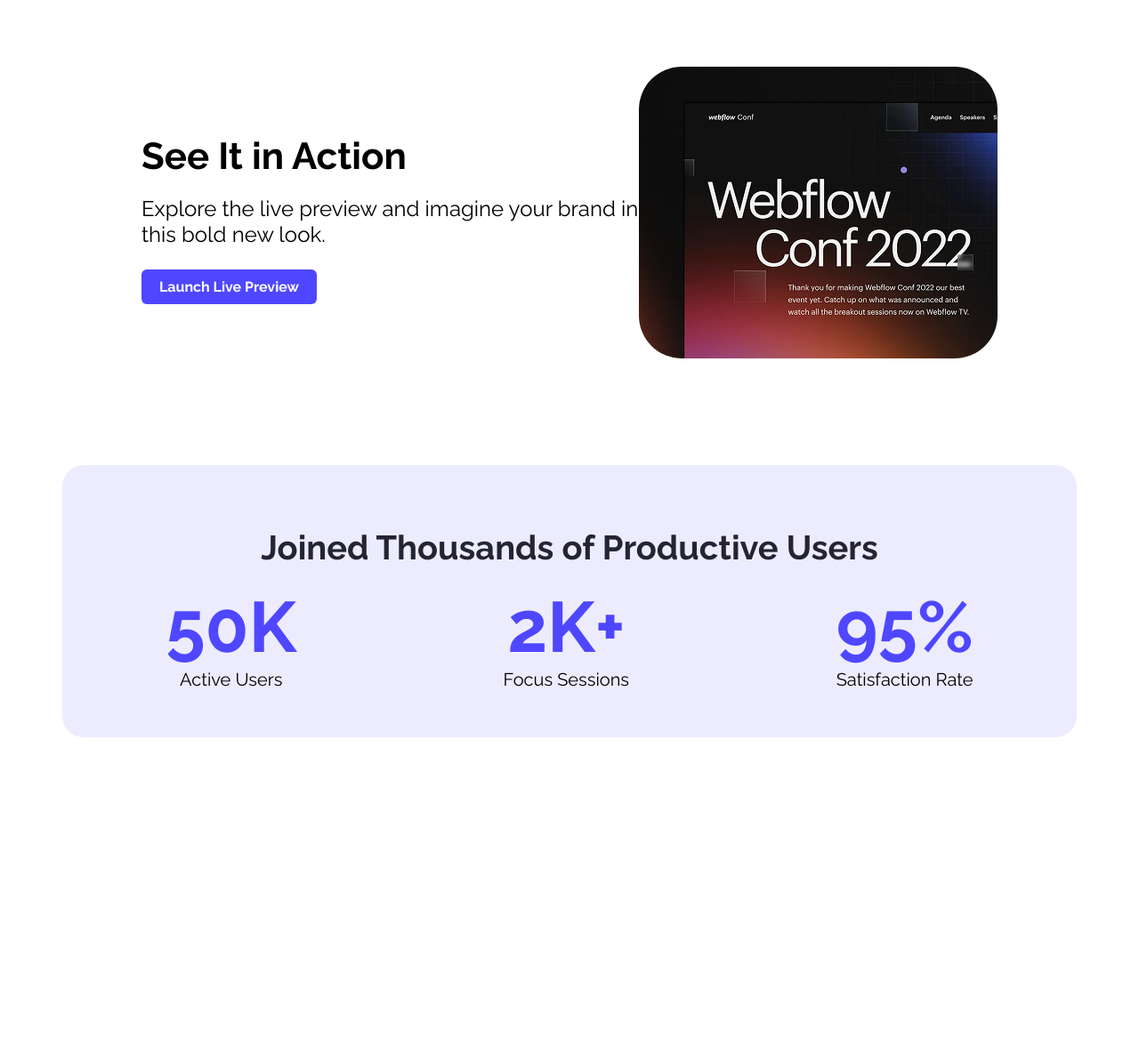
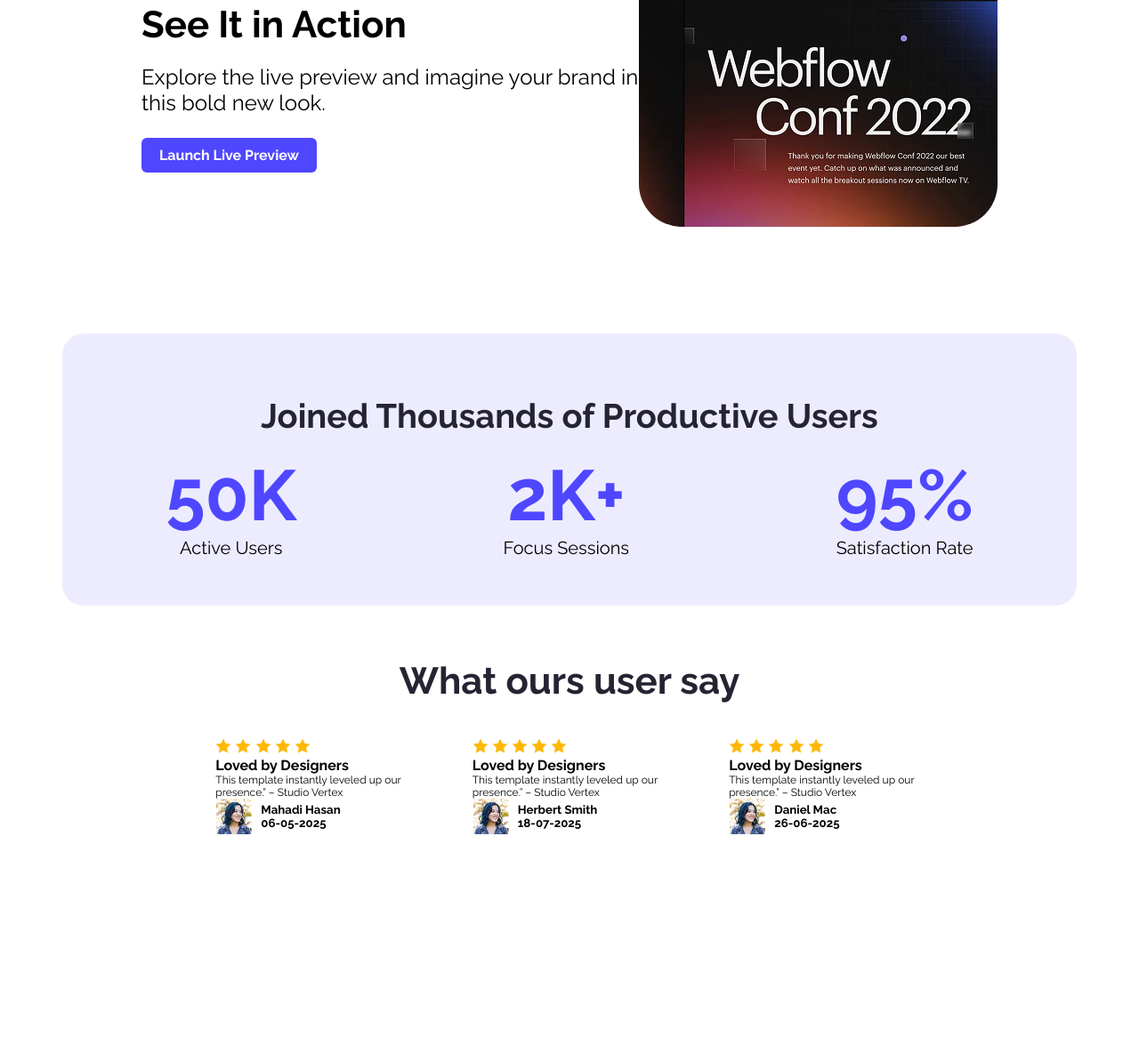
Before and after one commit to Mahadi00h/Assignment-1, a plain HTML site: page index.html in a window 1280 px wide. Shown: the part 739-1914 px from the top of the page at 89% size. Before the commit the page ends 1588 px from the top, so only its background shows below. Drawn offline with Linux system fonts and the light colour scheme.

Commit message:
added review sector

```diff
--- a/index.html
+++ b/index.html
@@ -31,7 +31,7 @@
                 <img id="i-action" src="/Assets/wc-mini.png" alt="web-flow image">
             </div>
         </div>
-           <div class="user-stat">
+        <div class="user-stat">
                 <p id="p-user-stat">Joined Thousands of Productive Users</p>
                 <div class="percentage">
                     <div>
@@ -47,8 +47,52 @@
                         <p class="p-small">Satisfaction Rate</p>
                     </div>
                 </div>
+        </div>
+            <p class="p-last">What ours user say</p>
+        <div class="container-sec">
+            <div class="review">
+                <div class="rating">
+                   <img src="/Assets/icon-star.png" alt="star-icon">
+                   <img src="/Assets/icon-star.png" alt="star-icon">
+                   <img src="/Assets/icon-star.png" alt="star-icon">
+                   <img src="/Assets/icon-star.png" alt="star-icon">
+                   <img src="/Assets/icon-star.png" alt="star-icon">
+                   <h4>Loved by Designers</h4>
+                   <p class="review-p">This template instantly leveled up our<br> presence.” – Studio Vertex</p>
+                   <div class="comment">
+                      <img src="/Assets/avatar.png" alt="avatar">
+                      <h5>Mahadi Hasan<br>06-05-2025</h5>
+                   </div>
+                </div>
+                <div class="rating">
+                   <img src="/Assets/icon-star.png" alt="star-icon">
+                   <img src="/Assets/icon-star.png" alt="star-icon">
+                   <img src="/Assets/icon-star.png" alt="star-icon">
+                   <img src="/Assets/icon-star.png" alt="star-icon">
+                   <img src="/Assets/icon-star.png" alt="star-icon">
+                   <h4>Loved by Designers</h4>
+                   <p class="review-p">This template instantly leveled up our<br> presence.” – Studio Vertex</p>
+                   <div class="comment">
+                      <img src="/Assets/avatar.png" alt="avatar">
+                      <h5>Herbert Smith<br>18-07-2025</h5>
+                   </div>
+                </div>
+                <div class="rating">
+                   <img src="/Assets/icon-star.png" alt="star-icon">
+                   <img src="/Assets/icon-star.png" alt="star-icon">
+                   <img src="/Assets/icon-star.png" alt="star-icon">
+                   <img src="/Assets/icon-star.png" alt="star-icon">
+                   <img src="/Assets/icon-star.png" alt="star-icon">
+                   <h4>Loved by Designers</h4>
+                   <p class="review-p">This template instantly leveled up our <br>presence.” – Studio Vertex</p>
+                   <div class="comment">
+                      <img src="/Assets/avatar.png" alt="avatar">
+                      <h5>Daniel Mac<br>26-06-2025</h5>
+                   </div>
+                </div>
+
             </div>
-
+        </div>
     </main>
 
 </body>
--- a/style.css
+++ b/style.css
@@ -3,13 +3,14 @@
 }
 body{
     font-family: raleway,sans-serif;
+    background-color: #ffffff50;
 
 }
 header{
     background-image: url(/Assets/Hero-bg.png);
     background-size:auto;
     background-repeat: no-repeat;
-    height: 698px;
+    height: 550px;
     width:100%;
 }
 .nav-bar {
@@ -49,7 +50,7 @@
     flex-direction: column;
     justify-content: center;
     align-items: center;
-    margin: 150px auto;
+    margin: 100px auto;
 }
 .h-para{
     font-size:65px;
@@ -116,3 +117,30 @@
     font-weight: normal;
     text-align: center;
 }
+.comment{
+    display: flex;
+    justify-content:first baseline;
+    align-items: center;
+    gap: 10px;
+}
+.review{
+    display: flex;
+    width: 1140px;
+    height: 342px;
+    margin: 40px auto;
+    justify-content: center;
+    padding-right: 10px;
+    gap: 80px;
+    background-color: white;
+}
+.p-last{
+    text-align: center;
+    font-size: 42px;
+    font-weight: bold;
+    color: #252432;
+    margin:60px 1px 1px 1px;
+}
+.review-p{
+    font-weight: normal;
+    font-size: 12px;
+}
```
